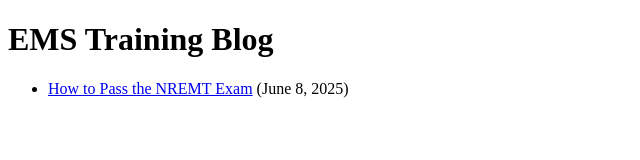
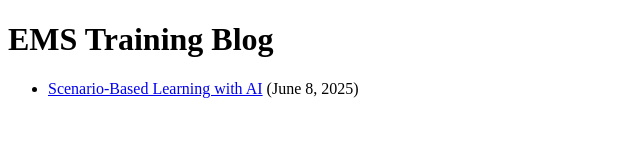
Before and after one commit to EMSCodeSim/EMSCodeSim-Blog, a plain HTML site: page index.html in a window 1280 px wide. Shown: the full height of the page, 0-640 px from the left. Drawn offline with Linux system fonts and the light colour scheme.

Commit message:
Update index.html

```diff
--- a/index.html
+++ b/index.html
@@ -9,7 +9,7 @@
 
   <script>
     const posts = [
-      { title: "How to Pass the NREMT Exam", url: "first-post.md", date: "June 8, 2025" }
+      { title: "Scenario-Based Learning with AI", url: "first-post.md", date: "June 8, 2025" }
 
 
     ];
```
